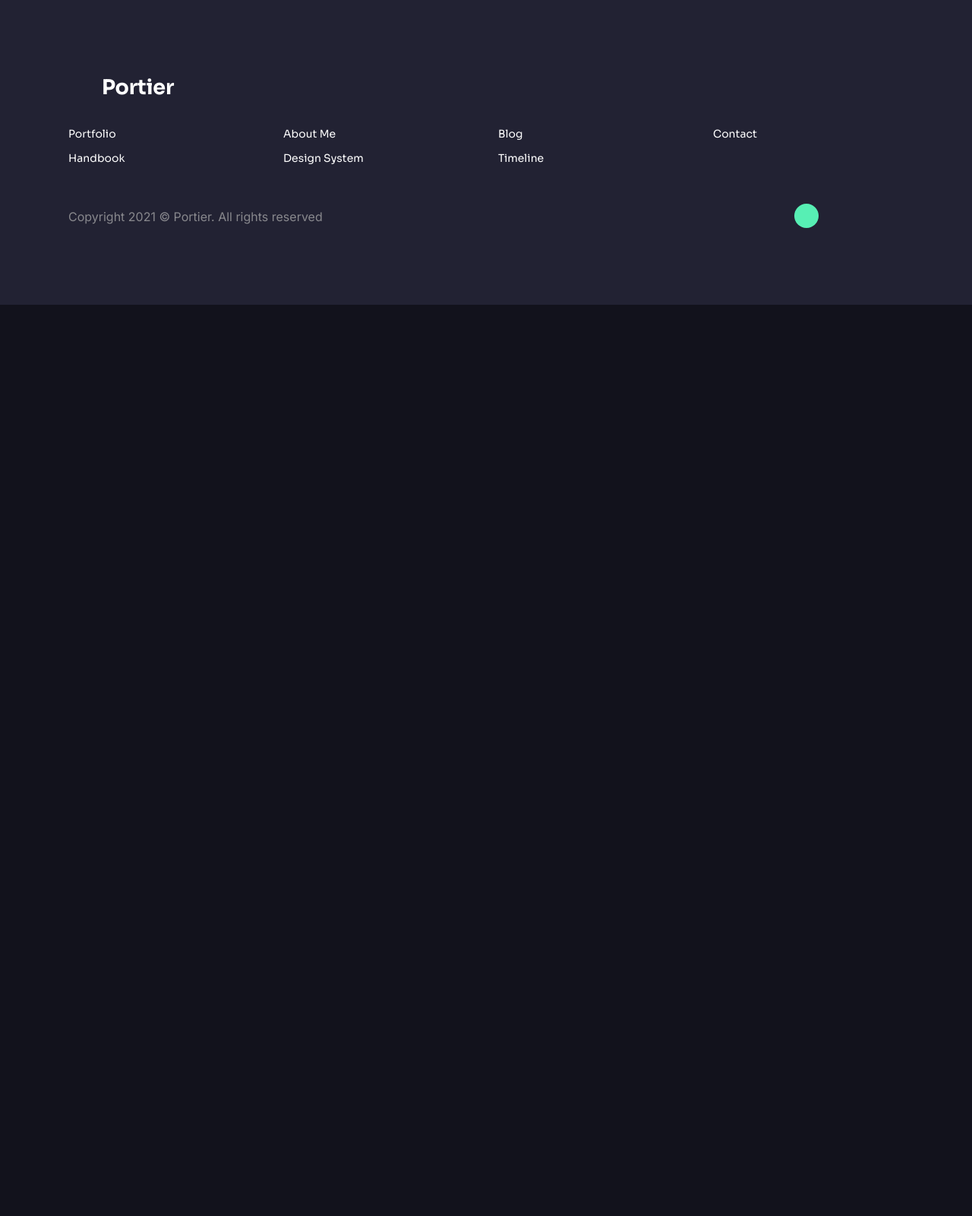
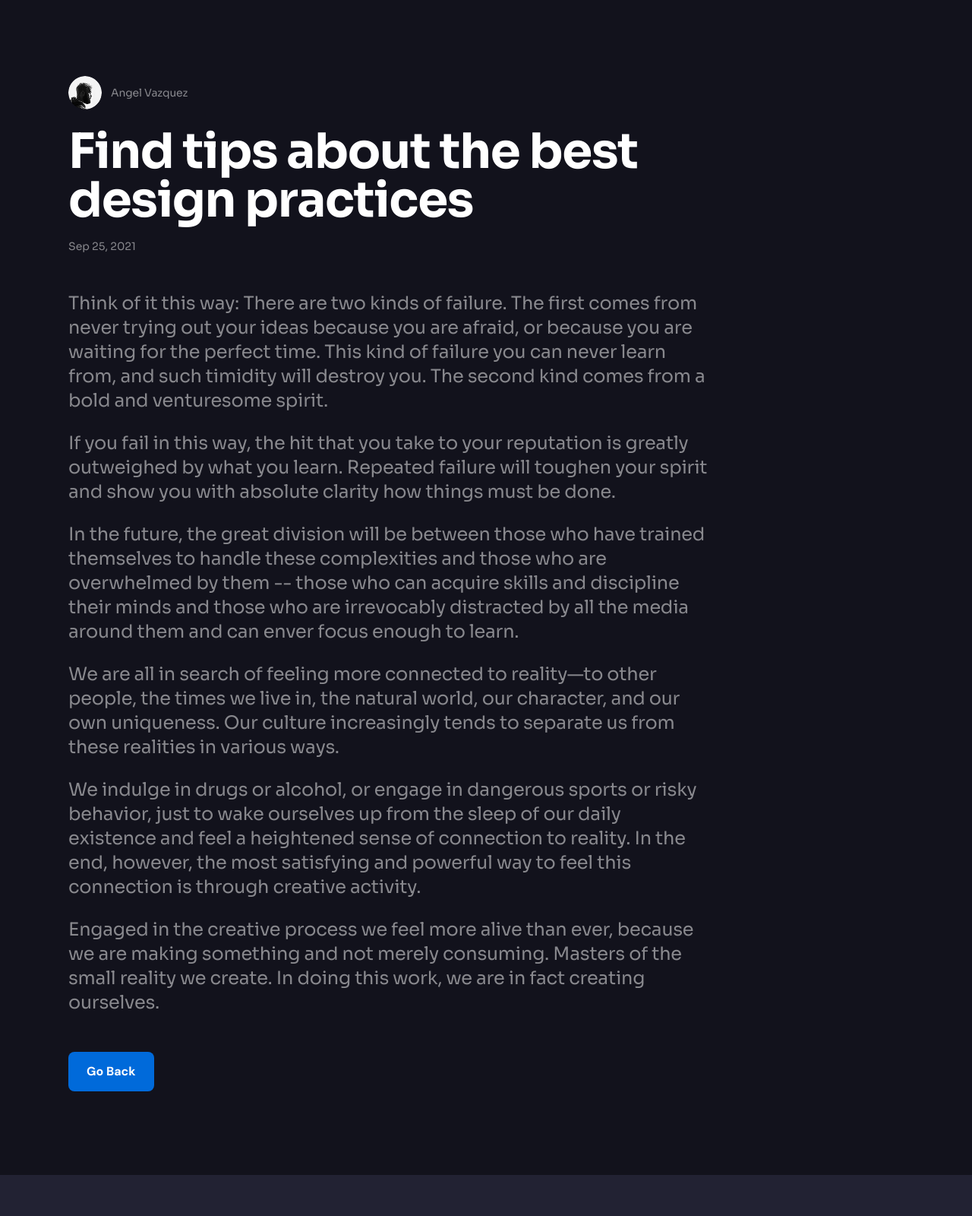
Before and after one commit to MaksymSelezen/Portier-Digital, a website: page src/text.html in a window 1280 px wide. Shown: the top 1600 px of the page at 76% size. Before the commit the page ends 800 px from the top, so only its background shows below. Drawn offline with nearby package versions, Linux system fonts and the light colour scheme; files that its build step writes are made by us from their sources.

Commit message:
text page end adaptive

```diff
--- a/src/scss/pages/_text.scss
+++ b/src/scss/pages/_text.scss
@@ -0,0 +1,213 @@
+.text-page {
+  padding-block: 190px 60px;
+
+  &__inner {
+    width: 100%;
+    max-width: 350px;
+  }
+
+  &__author {
+    display: flex;
+    align-items: center;
+    gap: 12px;
+    margin-bottom: 24px;
+  }
+
+  &__avatar {
+    flex: 0 0 auto;
+    width: 44px;
+    height: 44px;
+    border-radius: 50%;
+    overflow: hidden;
+  }
+
+  &__avatar-img {
+    width: 100%;
+    height: 100%;
+    object-fit: cover;
+  }
+
+  &__author-name {
+    font-weight: 400;
+    font-size: 14px;
+    line-height: 1.33333;
+    letter-spacing: -0.01em;
+    color: $color-text-muted;
+  }
+
+  &__title {
+    font-weight: 700;
+    font-size: 40px;
+    line-height: 1.2;
+    letter-spacing: -0.01em;
+    color: $color-text-main;
+    margin-bottom: 16px;
+  }
+
+  &__date {
+    display: inline-block;
+    font-weight: 400;
+    font-size: 14px;
+    line-height: 1.71429;
+    color: $color-text-muted;
+  }
+
+  &__content {
+    margin-top: 48px;
+    display: flex;
+    flex-direction: column;
+    gap: 24px;
+  }
+
+  &__text {
+    font-weight: 400;
+    font-size: 24px;
+    line-height: 1.33333;
+    letter-spacing: -0.01em;
+    color: $color-text-muted;
+  }
+
+  &__back {
+    display: inline-flex;
+    align-items: center;
+    justify-content: center;
+
+    margin-top: 60px;
+    padding: 14px 24px;
+
+    font-family: "DM Sans", sans-serif;
+    font-weight: 700;
+    font-size: 16px;
+    line-height: 1.5;
+    color: $color-text-main;
+
+    background-color: $color-accent;
+    border-radius: 8px;
+
+    &:focus-visible {
+      outline: 2px solid rgba(255, 255, 255, 0.6);
+      outline-offset: 4px;
+    }
+
+    &:hover {
+      filter: brightness(1.05);
+    }
+
+    &:active {
+      filter: brightness(0.95);
+    }
+  }
+
+  // 768
+  @media (min-width: $bp-tablet) {
+    padding-block: clamp(110px, 12vw, 140px) clamp(96px, 10vw, 120px);
+
+    &__inner {
+      max-width: clamp(720px, 74vw, 844px);
+    }
+
+    &__title {
+      font-size: clamp(48px, 5.5vw, 64px);
+      line-height: 1.1;
+    }
+
+    &__back {
+      margin-top: clamp(60px, 6vw, 80px);
+    }
+  }
+
+  // 1024
+  @media (min-width: $bp-laptop-md) {
+    padding-block: 100px 110px;
+
+    &__inner {
+      max-width: 844px;
+    }
+
+    &__title {
+      font-size: 64px;
+      line-height: 1;
+      letter-spacing: -0.02em;
+    }
+
+    &__back {
+      margin-top: 48px;
+    }
+  }
+
+  // 1440
+  @media (min-width: $bp-laptop) {
+    padding-block: clamp(200px, 12vw, 240px);
+
+    &__container {
+      padding-inline: clamp(305px, calc(22vw - 12px), 520px)
+        clamp(250px, calc(18vw - 9px), 420px);
+    }
+
+    &__author {
+      gap: 14px;
+      margin-bottom: clamp(30px, 2vw, 36px);
+    }
+
+    &__avatar {
+      width: clamp(44px, 2.5vw, 52px);
+      height: clamp(44px, 2.5vw, 52px);
+    }
+
+    &__author-name {
+      font-size: clamp(14px, 1vw, 16px);
+    }
+
+    &__inner {
+      max-width: clamp(900px, 58vw, 1260px);
+    }
+
+    &__title {
+      font-size: clamp(72px, 4.6vw, 92px);
+      max-width: clamp(886px, 50vw, 1140px);
+      line-height: 1.12;
+    }
+
+    &__content {
+      margin-top: clamp(48px, 4vw, 72px);
+      gap: clamp(24px, 1.8vw, 32px);
+    }
+
+    &__text {
+      font-size: clamp(24px, 1.45vw, 30px);
+      line-height: 1.31;
+      max-width: 830px;
+    }
+
+    &__back {
+      margin-top: clamp(48px, 1vw, 56px);
+      padding: clamp(14px, 1vw, 24px) clamp(24px, 1vw, 32px);
+    }
+  }
+
+  // 1920
+  @media (min-width: $bp-desktop) {
+    padding-block: clamp(220px, 13vw, 280px);
+
+    &__container {
+      padding-inline: clamp(360px, 20vw, 560px) clamp(280px, 15vw, 460px);
+    }
+
+    &__inner {
+      max-width: clamp(1040px, 56vw, 1360px);
+    }
+
+    &__title {
+      max-width: clamp(980px, 52vw, 1280px);
+      line-height: 1.12;
+    }
+
+    &__text {
+      font-size: clamp(26px, 1.5vw, 32px);
+    }
+
+    &__back {
+      border-radius: 10px;
+    }
+  }
+}
--- a/src/text.html
+++ b/src/text.html
@@ -17,7 +17,85 @@
   </head>
   <body>
     <main>
-      <!-- Hero Text (H2, p, Go Back) -->
+      <!-- TEXT -->
+      <section class="text-page">
+        <div class="container text-page__container">
+          <article class="text-page__inner">
+            <div class="text-page__header">
+              <div class="text-page__author">
+                <span class="text-page__avatar" aria-hidden="true">
+                  <img
+                    class="text-page__avatar-img"
+                    src="./images/text/author.png"
+                    alt=""
+                    loading="lazy"
+                  />
+                </span>
+
+                <p class="text-page__author-name">Angel Vazquez</p>
+              </div>
+
+              <h1 class="text-page__title">
+                Find tips about the best design practices
+              </h1>
+
+              <time class="text-page__date" datetime="2021-09-25"
+                >Sep 25, 2021</time
+              >
+            </div>
+
+            <div class="text-page__content">
+              <p class="text-page__text">
+                Think of it this way: There are two kinds of failure. The first
+                comes from never trying out your ideas because you are afraid,
+                or because you are waiting for the perfect time. This kind of
+                failure you can never learn from, and such timidity will destroy
+                you. The second kind comes from a bold and venturesome spirit.
+              </p>
+
+              <p class="text-page__text">
+                If you fail in this way, the hit that you take to your
+                reputation is greatly outweighed by what you learn. Repeated
+                failure will toughen your spirit and show you with absolute
+                clarity how things must be done.
+              </p>
+
+              <p class="text-page__text">
+                In the future, the great division will be between those who have
+                trained themselves to handle these complexities and those who
+                are overwhelmed by them -- those who can acquire skills and
+                discipline their minds and those who are irrevocably distracted
+                by all the media around them and can enver focus enough to
+                learn.
+              </p>
+
+              <p class="text-page__text">
+                We are all in search of feeling more connected to reality—to
+                other people, the times we live in, the natural world, our
+                character, and our own uniqueness. Our culture increasingly
+                tends to separate us from these realities in various ways.
+              </p>
+
+              <p class="text-page__text">
+                We indulge in drugs or alcohol, or engage in dangerous sports or
+                risky behavior, just to wake ourselves up from the sleep of our
+                daily existence and feel a heightened sense of connection to
+                reality. In the end, however, the most satisfying and powerful
+                way to feel this connection is through creative activity.
+              </p>
+
+              <p class="text-page__text">
+                Engaged in the creative process we feel more alive than ever,
+                because we are making something and not merely consuming.
+                Masters of the small reality we create. In doing this work, we
+                are in fact creating ourselves.
+              </p>
+            </div>
+
+            <a class="text-page__back" href="#">Go Back</a>
+          </article>
+        </div>
+      </section>
     </main>
 
     @@include('partials/footer.html')
```
Also changed, not shown: src/images/text/author.png (added).
